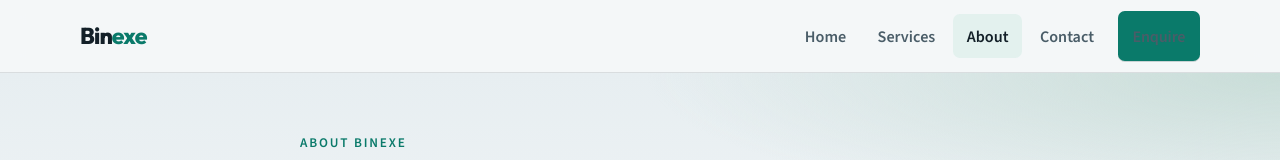
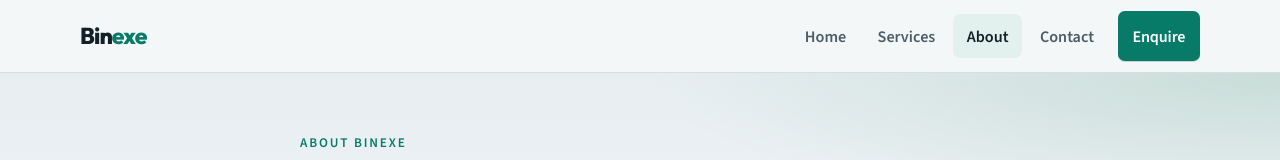
Before and after one commit to luckyyluckk90/binexe, a React (Vite) app: page /about in a window 1280 px wide. Shown: the top 160 px of the page. Built offline with nearby package versions, Linux system fonts and the light colour scheme.

Commit message:
Fix Enquire label contrast overridden by nav link styles.

```diff
--- a/src/App.css
+++ b/src/App.css
@@ -63,7 +63,9 @@
   background: color-mix(in srgb, var(--accent-soft) 70%, white);
 }
 
-.nav-cta {
+.nav a.nav-cta,
+.nav a.nav-cta:hover,
+.nav a.nav-cta[aria-current="page"] {
   margin-left: 0.35rem;
   background: #087a68;
   color: #ffffff;
@@ -71,7 +73,8 @@
   box-shadow: 0 1px 0 rgba(8, 54, 48, 0.18);
 }
 
-.nav-cta:hover {
+.nav a.nav-cta:hover,
+.nav a.nav-cta[aria-current="page"] {
   background: #065f51;
   color: #ffffff;
 }
```
